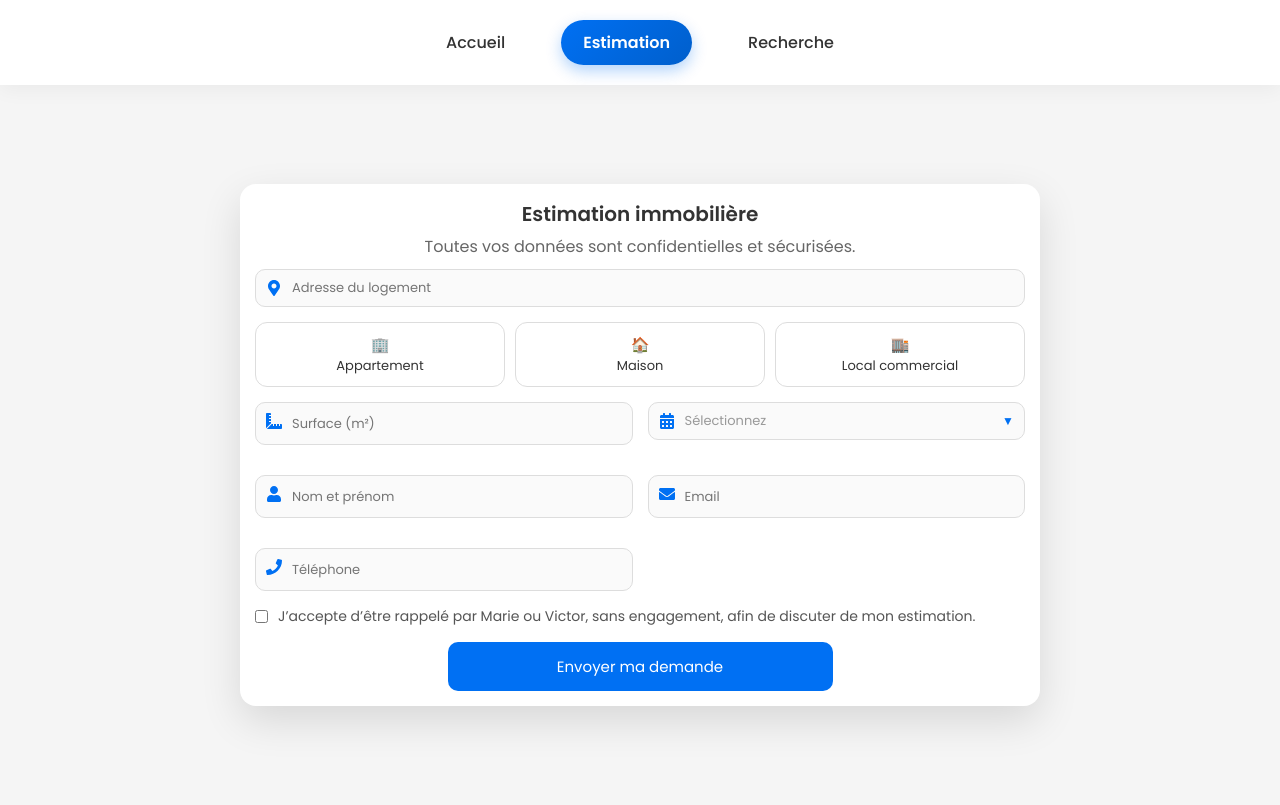
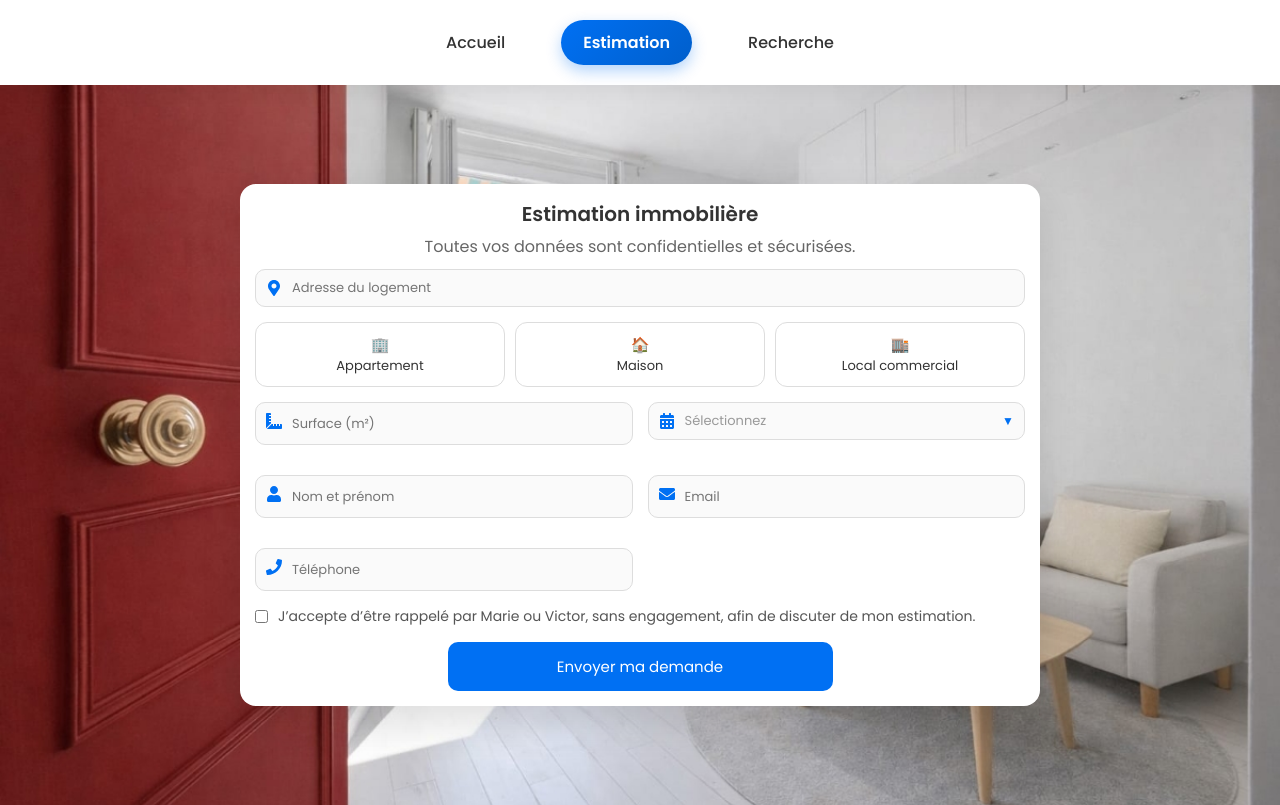
Before and after one commit to Juju-kpi/estimation_immo, a Next.js app: page /estimation in a window 1280 px wide. Built offline with nearby package versions, Linux system fonts and the light colour scheme.

Commit message:
Update page.js

```diff
--- a/app/estimation/page.js
+++ b/app/estimation/page.js
@@ -266,7 +266,7 @@ const styles = {
     display: "flex",
     justifyContent: "center",
     alignItems: "center",
-    background: "#f5f5f5",
+    background: "transparent",
     padding: 10
   },
   container: {
```
